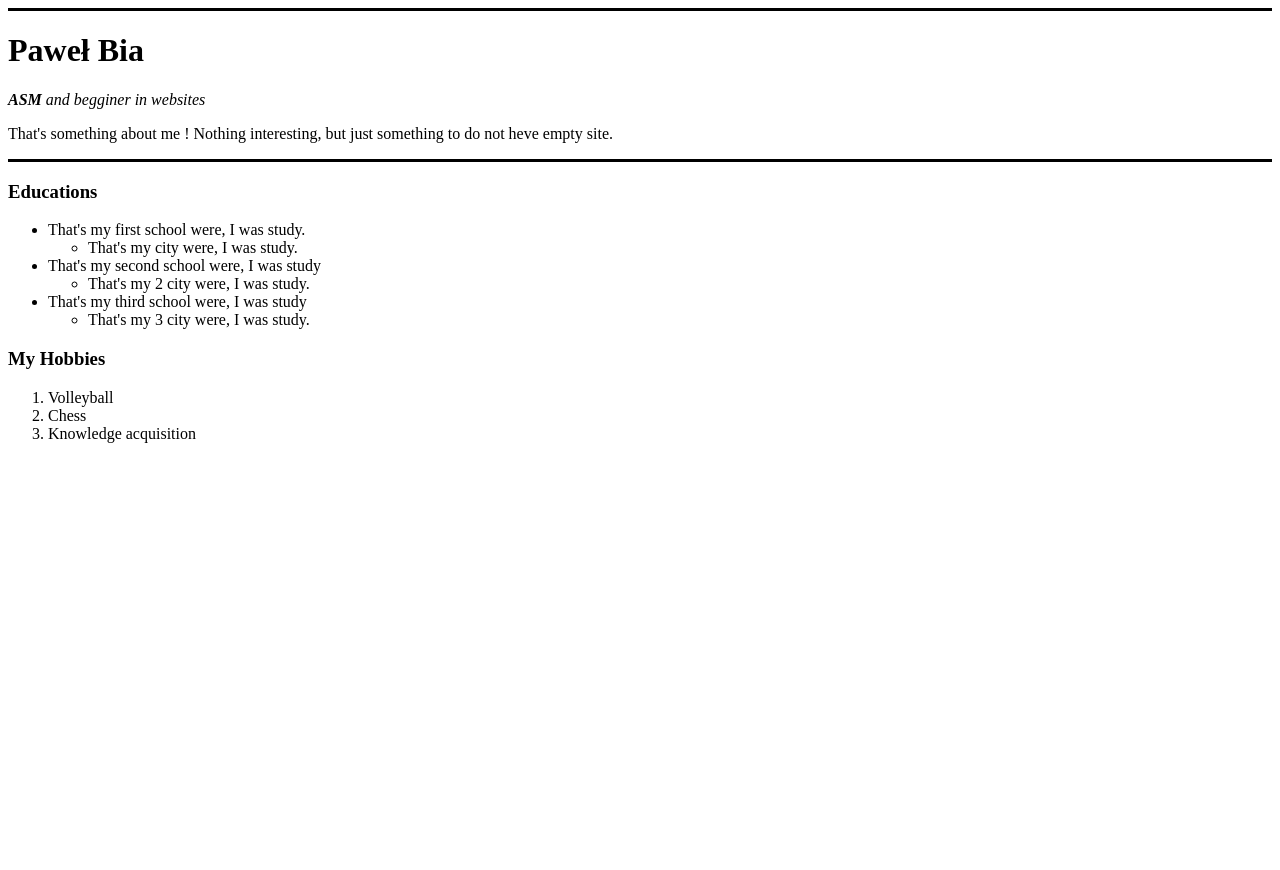
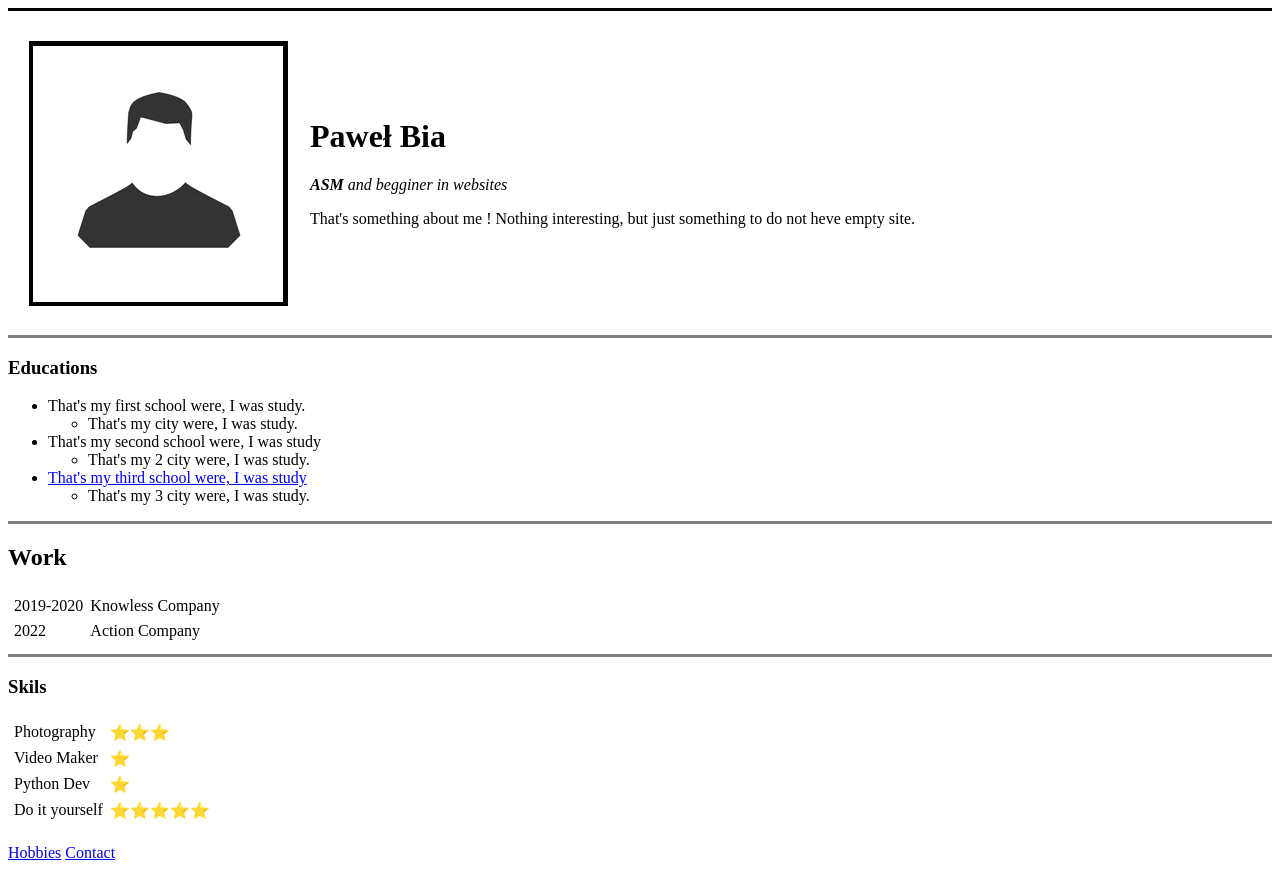
Before and after one commit to PawelBialy/Bootcam_100_days, a plain HTML site: page day_41/HTML - Personal Site/index.html in a window 1280 px wide. Before the commit the page ends 800 px from the top, so only its background shows below. Drawn offline with Linux system fonts and the light colour scheme.

Commit message:
day_41_personal_website_start

```diff
--- a/day_41/HTML - Personal Site/index.html
+++ b/day_41/HTML - Personal Site/index.html
@@ -6,26 +6,63 @@
     <head>
     <body>
         <hr size="3" color="black">
-        <h1> Paweł Bia</h1>
-        <p><em><strong> ASM </strong> and begginer in websites </em></p>
-        <p> That's something about me ! Nothing interesting, but just something to do not heve empty site. </p>
-        <hr size="3" color="black">
+        <table cellspacing="20">
+            <tr>
+                <td><img src="name.png" alt="Your photo here"></td>
+                <td><h1> Paweł Bia</h1>
+                <p><em><strong> ASM </strong> and begginer in websites </em></p>
+                <p> That's something about me ! Nothing interesting, but just something to do not heve empty site. </p></td>
+            </tr>
+        </table>
+
+
+        <hr size="3" color="gray">
+
         <h3>Educations</h3>
         <ul>
         <li>That's my first school were, I was study.</li>
             <ul><li>That's my city were, I was study.</li></ul>
         <li>That's my second school were,  I was study</li>
             <ul><li>That's my 2 city were, I was study.</li></ul>
-        <li>That's my third school were, I was study</li>
+        <li><a href="https://w.prz.edu.pl/">That's my third school were, I was study</a> </li>
             <ul><li>That's my 3 city were, I was study.</li></ul>
         </ul>
+        <hr size="3" color="gray">
+        <h2>Work</h2>
+        <table cellspacing="5">
+            <tr>
+                <td>2019-2020</td>
+                <td>Knowless Company</td>
+            </tr>
+            <tr>
+                <td>2022</td>
+                <td>Action Company</td>
+            </tr>
 
-        <h3>My Hobbies</h3>
-        <ol>
-            <li> Volleyball</li>
-            <li> Chess</li>
-            <li>Knowledge acquisition</li>
-         </ol>
+        </table>
+        <hr size="3" color="gray">
+        <table cellspacing="5">
+                <h3>Skils</h3>
+            <tr>
+                <td>Photography</td>
+                <td>⭐⭐⭐</td>
+            </tr>
+            <tr>
+                <td>Video Maker</td>
+                <td>⭐</td>
+            </tr>
+            <tr>
+                <td>Python Dev</td>
+                <td>⭐</td>
+            <tr>
+                <td>Do it yourself</td>
+                <td>⭐⭐⭐⭐⭐</td>
 
+            </tr>
+
+        </table>
+        <br>
+        <a href="hobbies.html">Hobbies</a>
+        <a href="contact.html">Contact</a>
     </body>
  </html>
```
Also changed, not shown: day_41/HTML - Personal Site/contact.html (added, +11 -0 lines), day_41/HTML - Personal Site/hobbies.html (added, +19 -0 lines), day_41/HTML - Personal Site/name.png (added).
